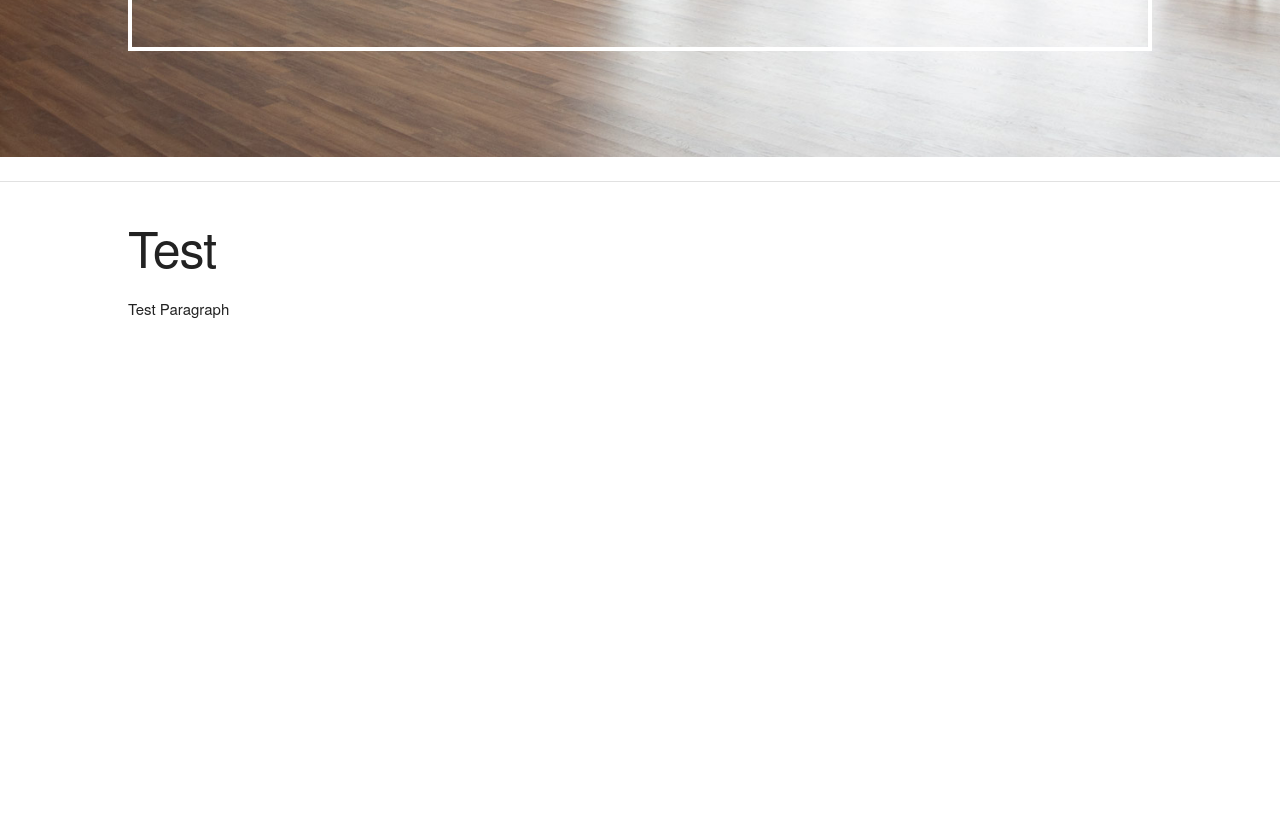
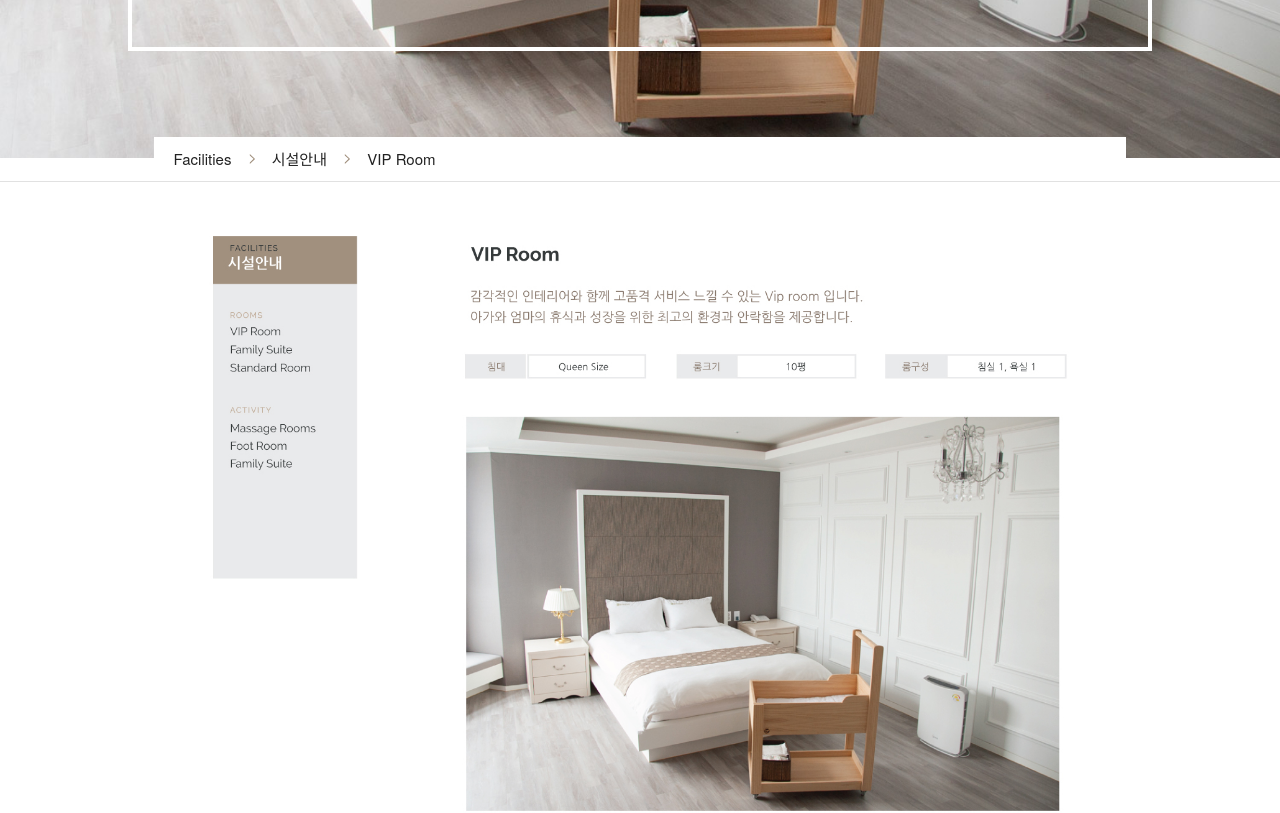
Before and after one commit to hkgit-web01/hkgit-web01, a website: page index.html in a window 1280 px wide. Shown: the part 500-1313 px from the top of the page. Before the commit the page ends 846 px from the top, so only its background shows below. Drawn offline with Linux system fonts and the light colour scheme.

Commit message:
sample page attach

```diff
--- a/css/magokbd.css
+++ b/css/magokbd.css
@@ -52,6 +52,29 @@ nav li {
 	margin-top:0.8em;
 }
 
+/* MAIN */
+
+main {
+  position: relative;
+  width: 95%;
+  margin:0 auto;
+  margin-top:-80px;
+  padding: 10px 20px;
+  box-sizing: border-box;
+  background-color:white;
+  z-index:-10;
+}
+
+main .pwd .arrow{
+	display:inline-block;
+	width:12px;
+	margin:0 10px;
+	vertical-align: 0;
+	height:12px;
+	background: url("../imgs/arrow.svg") no-repeat;
+}
+
+
 /* JUMBOTRON */
 
 .jumbo {
@@ -71,6 +94,18 @@ nav li {
 	height:400px;
 
 }
+
+/* MISC */
+
+hr {
+
+}
+
+
+article img {
+	width:100%;
+}
+
 
 /* MEDIA QUERIES */
 /* Larger than mobile */
--- a/index.html
+++ b/index.html
@@ -28,15 +28,23 @@
 		<div class="container">
 
 		</div>
-		<img src="imgs/banner/livingroom_banner.jpg" alt="">
+		<img src="imgs/banner/vvip_banner.jpg" alt="">
 	</div>
 
 	<hr>
 
 	<div class="container">
-		<h1>Test</h1>
-		<p>Test Paragraph</p>
+
+		<main>
+			<h6 class="pwd">Facilities <div class="arrow"></div> 시설안내 <div class="arrow"></div> VIP Room</h6>
+
+			<article>
+				<img src="imgs/banner/sample.jpg" alt="">
+			</article>
+		<main>
+
 	</div>
+
 
 
 	<script src="js/script.js"></script>
```
Also changed, not shown: imgs/arrow.svg (added), imgs/banner/sample.jpg (added).
